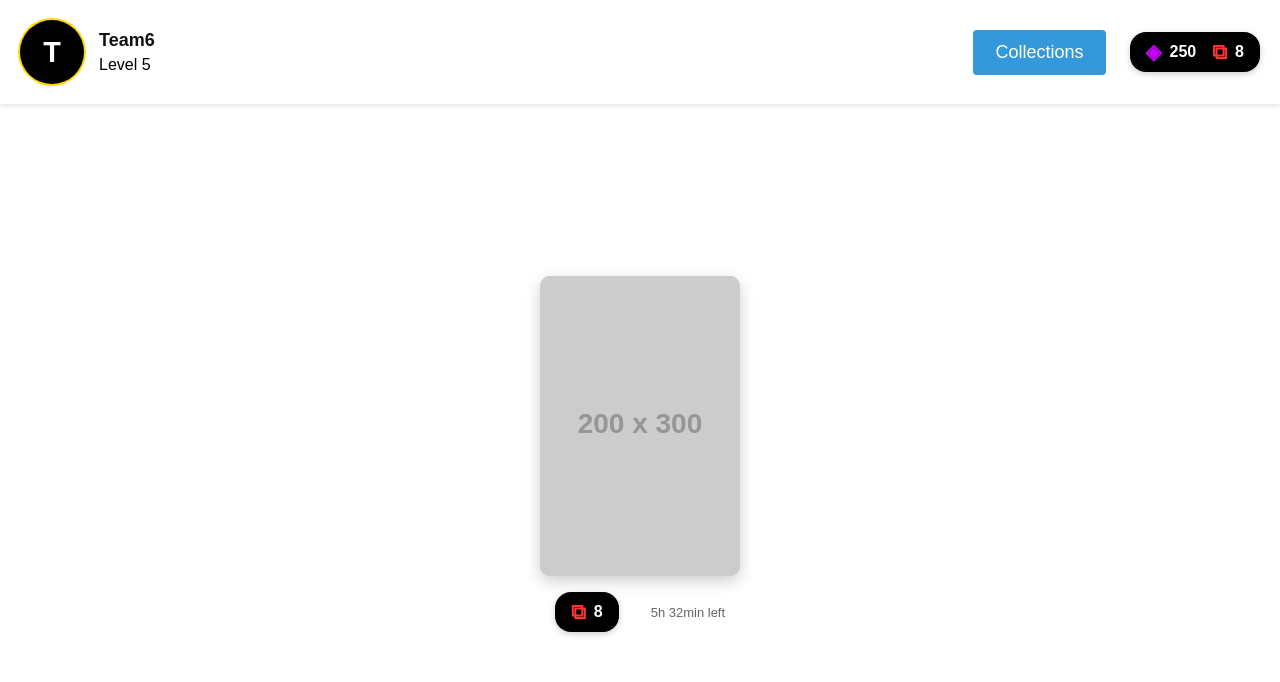
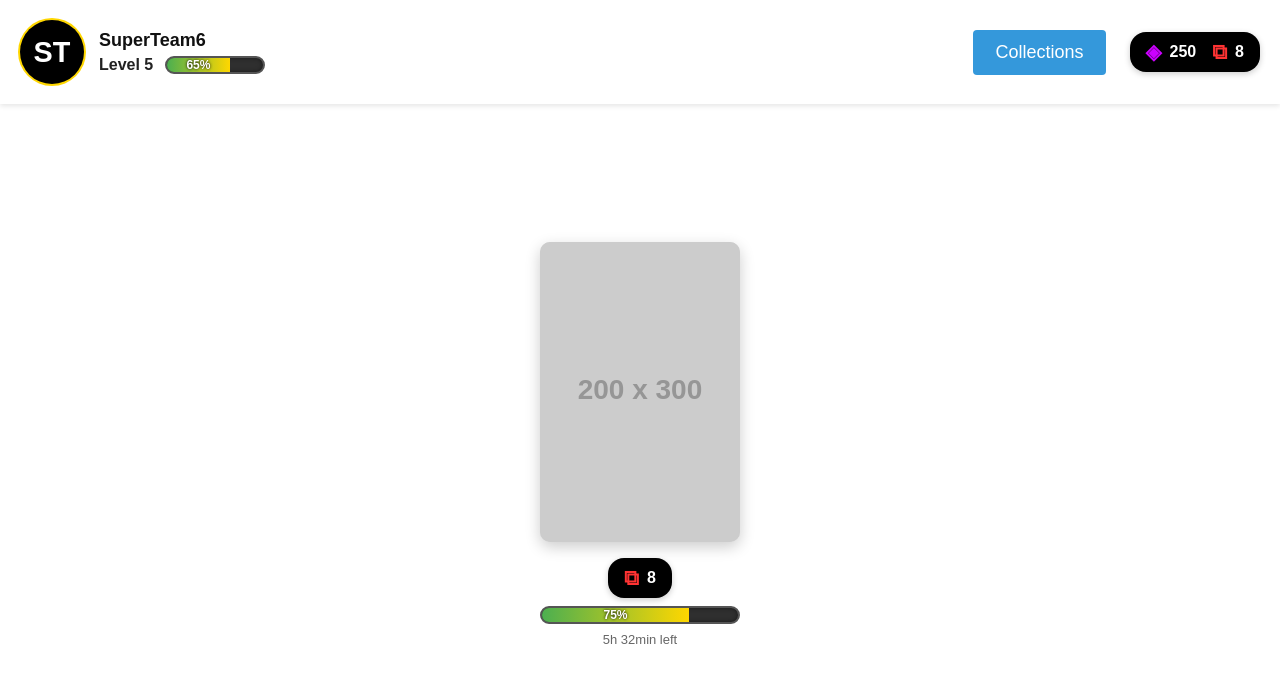
Before and after one commit to cse110-sp25-group6/cse110-sp25-group6, a website: page source/homepage/index.html in a window 1280 px wide. Drawn offline with Linux system fonts and the light colour scheme; placeholder pictures from the web are drawn by us.

Commit message:
update homepage with progress bar

```diff
--- a/source/homepage/index.html
+++ b/source/homepage/index.html
@@ -1,19 +1,23 @@
 <!DOCTYPE html>
 <html lang="en">
+
 <head>
   <meta charset="UTF-8" />
   <meta name="viewport" content="width=device-width, initial-scale=1.0" />
   <title>Game Homepage</title>
-  <link rel="stylesheet" href="style.css" />
+  <link rel="stylesheet" href="style.css?v=1.02" />
 </head>
+
 <body>
   <header>
     <div class="profile">
-      <div class="avatar">6</div>
+      <div class="avatar">T6</div>
       <div class="profile-info">
         <h2 id="profileName">Team6</h2>
         <div class="level-container">
+
           <span id="userLevel">Level 5</span>
+
           <div class="progress-bar level-bar">
             <div class="progress" id="levelProgress"></div>
           </div>
@@ -55,6 +59,7 @@
     </div>
   </main>
 
-  <script type="module" src="script.js"></script>
+  <script type="module" src="script.js?v=1.01"></script>
 </body>
+
 </html>
--- a/source/homepage/script.js
+++ b/source/homepage/script.js
@@ -1,42 +1,59 @@
 document.addEventListener('DOMContentLoaded', () => {
+  // ====================== 1) Define user data ======================
+  // In a real app, you’d fetch this from localStorage or a backend API.
   const userData = {
-      profileName: "Team6",
+    profileName: "SuperTeam6",
     userLevel: 5,
-      levelProgress: 65,
+    levelProgress: 65,   // Percent, e.g. 65% to next level
     gemsCount: 250,
     packsCount: 8,
-      packProgress: 75
+    packProgress: 75     // Percent, e.g. 75% until next pack unlock
   };
 
-    // Set initials into avatar
+  // ====================== 2) Set Avatar Initials ======================
+  // Extract initials from profileName (e.g. “Team6” → “T”).
   const initials = userData.profileName.match(/[A-Z]/g)?.join('') || "U";
   document.querySelector(".avatar").textContent = initials;
 
-    // Profile info
+  // ====================== 3) Populate Profile Info ======================
+  // Insert the username
   document.getElementById("profileName").textContent = userData.profileName;
+  // Insert “Level X”
   document.getElementById("userLevel").textContent = `Level ${userData.userLevel}`;
-    document.getElementById("levelProgress").style.width = `${userData.levelProgress}%`;
 
-    // Currency UI
+  // ====================== 4) Level Progress Bar ======================
+  const levelBar = document.getElementById("levelProgress");
+  // Set width to X% (fills the bar)
+  levelBar.style.width = `${userData.levelProgress}%`;
+  // Display the numeric percentage inside the colored bar
+  levelBar.textContent = `${userData.levelProgress}%`;
+
+  // ====================== 5) Currency (Gems & Packs) ======================
   document.querySelector(".stat-value.gems").textContent = userData.gemsCount;
   document.querySelector(".stat-value.packs").textContent = userData.packsCount;
 
-    // Current pack + progress bar
+  // ====================== 6) Pack Footer: Number + Progress ======================
   document.getElementById("currentPacks").textContent = userData.packsCount;
-    document.getElementById("packProgress").style.width = `${userData.packProgress}%`;
+  const packBar = document.getElementById("packProgress");
+  // Set width for pack unlock progress
+  packBar.style.width = `${userData.packProgress}%`;
+  // Display the text “75%” inside the pack progress bar
+  packBar.textContent = `${userData.packProgress}%`;
 
-    // Collection button
+  // ====================== 7) “Collections” Button Click ======================
   const collectionsBtn = document.getElementById("collectionsBtn");
   if (collectionsBtn) {
     collectionsBtn.addEventListener("click", () => {
+      // Navigate to the collection/library page
       window.location.href = "../collection/collection.html";
     });
   }
 
-    // Clickable pack
+  // ====================== 8) Pack Card Click ======================
   const mainPack = document.getElementById("mainPack");
   if (mainPack) {
     mainPack.addEventListener("click", () => {
+      // Navigate to the pack opening page
       window.location.href = "../pullpage/pack.html";
     });
   }
--- a/source/homepage/style.css
+++ b/source/homepage/style.css
@@ -3,24 +3,29 @@
   padding: 0;
   box-sizing: border-box;
   font-family: Arial, sans-serif;
+  /* Default font */
 }
 
 body {
   background-color: white;
+  /* Page background */
   color: black;
+  /* Default text color */
 }
 
-  /* Header */
+/* ====================== HEADER ====================== */
 header {
   display: flex;
   justify-content: space-between;
+  /* Profile on left, actions on right */
   align-items: center;
   padding: 20px;
   background-color: white;
   box-shadow: 0 2px 5px rgba(0, 0, 0, 0.1);
+  /* Subtle shadow */
 }
 
-  /* Avatar UI */
+/* ---------- Avatar Styles ---------- */
 .avatar {
   display: flex;
   justify-content: center;
@@ -32,52 +37,105 @@
   color: white;
   font-size: 1.8rem;
   font-weight: bold;
+  /* Gold border around the avatar circle */
   box-shadow: 0 0 0 2px gold;
 }
 
-  /* Profile info */
+/* ---------- Profile Container ---------- */
 .profile {
   display: flex;
   align-items: center;
   gap: 15px;
+  /* Space between avatar and text */
 }
 
 .profile-info h2 {
   font-size: 18px;
   color: #111;
   margin-bottom: 5px;
+  /* Small gap under name if additional line appears */
 }
 
+/* ---------- “Level X” & Progress on Same Line ---------- */
 .level-container {
   display: flex;
   align-items: center;
-    gap: 8px;
+  gap: 12px;
+  /* Space between “Level X” and its progress bar */
 }
 
-  .level-bar {
-    flex: 1;
-    height: 6px;
-    background: #eee;
-    border-radius: 3px;
-    overflow: hidden;
+/* “Level 5” text styling */
+#userLevel {
+  font-size: 16px;
+  font-weight: 600;
+  color: #222;
 }
 
-  .level-bar .progress {
-    background: #4CAF50;
-    height: 100%;
+/* ====================== PROGRESS BAR STYLES ====================== */
+/*
+    A generic wrapper for any progress bar (level or pack).
+    – position: relative so inner .progress can center text.
+    – background: dark gray
+    – border: solid, slightly darker
+    – border-radius: half of height for pill shape
+    – box-shadow: inset for a carved-in look
+  */
+.progress-bar {
+  position: relative;
+  height: 18px;
+  /* Taller to show percentage text clearly */
+  background: #2f2f2f;
+  /* Dark gray background */
+  border: 2px solid #555;
+  /* Slightly lighter gray border */
+  border-radius: 9px;
+  /* Pill-shaped corners */
+  overflow: hidden;
+  box-shadow: inset 0 0 4px rgba(0, 0, 0, 0.5);
 }
 
-  /* Header actions */
+/*
+    The colored portion of the progress bar:
+    – gradient from green to gold
+    – text centered (white + black shadow) to display percentage
+    – default width = 0% (JS will override)
+    – smooth width transition
+  */
+.progress-bar .progress {
+  display: flex;
+  align-items: center;
+  justify-content: center;
+  height: 100%;
+  background: linear-gradient(90deg, #4CAF50, gold);
+  color: white;
+  font-size: 12px;
+  font-weight: bold;
+  text-shadow: 0 0 3px black;
+  width: 0%;
+  transition: width 0.4s ease;
+}
+
+/* ====================== SPECIFIC OVERRIDES ====================== */
+/* Make the level progress bar a fixed wider length (instead of auto) */
+.level-bar {
+  width: 100px;
+  /* Increased width so the bar is longer */
+}
+
+
+/* ====================== HEADER ACTIONS ====================== */
 .header-actions {
   display: flex;
   align-items: center;
   gap: 24px;
+  /* Space between Collections button and stats */
 }
 
 .header-btn {
   padding: 12px 22px;
   font-size: 18px;
   background-color: #3498db;
+  /* Bright blue */
   color: white;
   border: none;
   border-radius: 4px;
@@ -86,9 +144,15 @@
 
 .header-btn:hover {
   background-color: #2980b9;
+  /* Darker blue on hover */
 }
 
-  /* Stats display */
+/* ====================== STATS DISPLAY (Gems/Packs) ====================== */
+/*
+    Using custom tags <stats-container> and <stat-display> purely for styling.
+    – stats-container: black pill-shaped background with a slight drop shadow
+    – stat-display: flex row of icon + value
+  */
 stats-container {
   display: flex;
   gap: 1rem;
@@ -108,26 +172,32 @@
   font-size: 1rem;
 }
 
+/* Icon sizes */
 .stat-icon {
   font-size: 1.3rem;
 }
 
+/* Specific icon colors */
 .gems .stat-icon {
   color: #cc00ff;
+  /* Purple for gems */
 }
 
 .packs .stat-icon {
   color: #ff3333;
+  /* Red for packs */
 }
 
-  /* Main content */
+/* ====================== MAIN CONTENT (Pack Area) ====================== */
 main {
   display: flex;
   justify-content: center;
   align-items: center;
-    height: calc(100vh - 100px);
+  height: calc(100vh - 120px);
+  /* Full viewport minus header height */
 }
 
+/* ---------- Pack Container ---------- */
 .pack-container {
   display: flex;
   flex-direction: column;
@@ -135,6 +205,12 @@
   gap: 16px;
 }
 
+/*
+    Card pack image wrapper:
+    – fixed 200x300 size,
+    – subtle drop shadow, rounded corners,
+    – hover zoom effect
+  */
 .pack {
   width: 200px;
   height: 300px;
@@ -156,27 +232,25 @@
   object-fit: cover;
 }
 
-  /* Footer */
+/* ---------- Pack Footer ---------- */
+/* Parent container stacks elements vertically */
 .pack-footer {
   display: flex;
+  flex-direction: column;
   align-items: center;
-    gap: 16px;
+  gap: 8px;
 }
 
-  .pack-bar {
-    flex: 1;
-    height: 8px;
-    background-color: #eee;
-    border-radius: 4px;
-    overflow: hidden;
-  }
-
-  .pack-bar .progress {
-    background-color: #4CAF50;
-    height: 100%;
-  }
-
+/* The “time left” text below the pack progress bar */
 .pack-time {
   font-size: 13px;
   color: #666;
 }
+
+/*
+    Specific override for Pack progress bar to make it wider than the level bar
+    – since this lives under the big card image, we give it 200px width.
+  */
+.pack-bar {
+  width: 200px;
+}
```
Lines whose indentation alone changed are shown as unchanged.
